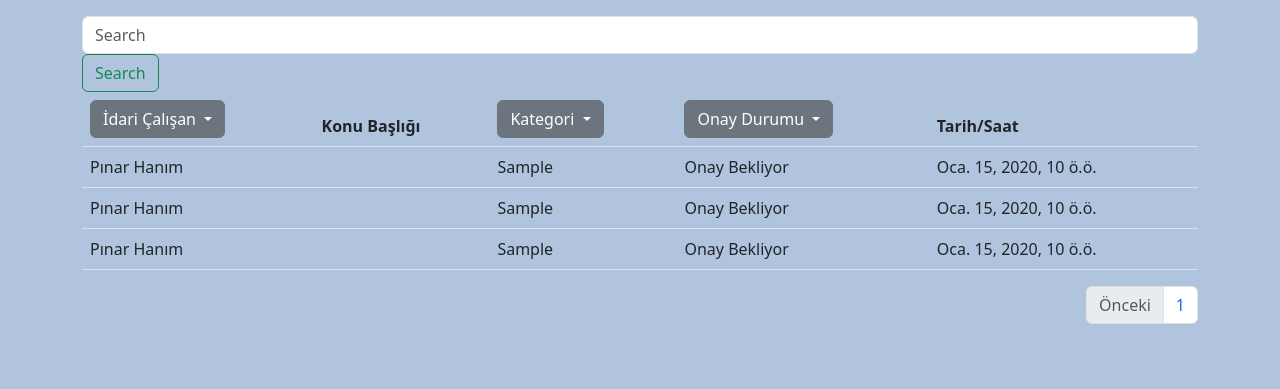
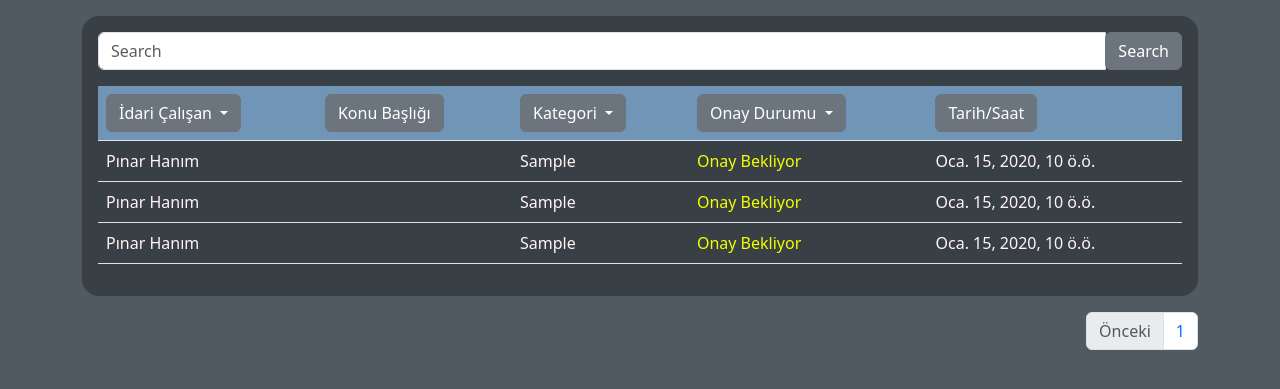
Before and after one commit to aelifdilara/django-FormWebsite, a Django app: page /liste in a window 1280 px wide. Shown: the top 389 px of the page. Run offline with Django 3.2, Linux system fonts and the light colour scheme; tables that the repository leaves empty hold one stand-in row (values such as "Sample post"); some libraries are stand-ins or nearby versions.

Commit message:
liste frontend düzenlemeleri

```diff
--- a/blog/templates/pages/hijyen_yanit.html
+++ b/blog/templates/pages/hijyen_yanit.html
@@ -12,10 +12,10 @@
         {{hijyen_yanit.non_field_errors}}
         {% csrf_token %}
 
-        {{ form|crispy }}
+        {{ hijyen_yanit|crispy }}
 
 
-        <input type="submit" class="btn btn-danger mt-3 mb-3" value="Görevli Ata"/>
+        <input type="submit" class="btn btn-danger mt-3 mb-3" value="Görevli Ata" />
         <input type="submit" class="btn btn-danger mt-3 mb-3" value="Onayla"/>
         <input type="submit" class="btn btn-danger mt-3 mb-3" value="Reddet"/>
     </form>
--- a/blog/templates/pages/liste.html
+++ b/blog/templates/pages/liste.html
@@ -4,10 +4,15 @@
 
 {% block content %}
 
+{% load static %}
+<!DOCTYPE html>
+<html>
+<link rel="stylesheet" href="{% static 'liste.css' %}">
 
-
-<table class="table" >
-    <thead>
+<div class="container p-3 my-3 " style="background: rgba(0, 0, 0, 0.3); border-radius: 17px;">
+<body>
+<table class="table" style="color: #FFF5F5">
+    <thead  style="background-color:#7195B6">
       <tr>
         <th scope="col">
           <button class="btn btn-secondary dropdown-toggle"data-bs-toggle="dropdown" type="button" id="dropdownMenu2" data-toggle="dropdown" aria-haspopup="true" aria-expanded="false">
@@ -18,8 +23,13 @@
           <a class="dropdown-item" href="?sorgu=Bahar Hanım">Bahar Hanım</a>
         </div>
       </th>
-        <th scope="col">Konu Başlığı</th>
-        <th scope="col"><button class="btn btn-secondary dropdown-toggle" type="button" id="dropdownMenu2" data-toggle="dropdown" aria-haspopup="true" aria-expanded="false">
+        <th scope="col">
+        <button class="btn btn-secondary" type="button" >
+          Konu Başlığı
+        </button>
+        </th>
+        <th scope="col">
+          <button class="btn btn-secondary dropdown-toggle" type="button" id="dropdownMenu2" data-toggle="dropdown" aria-haspopup="true" aria-expanded="false">
           Kategori
         </button>
         <div action = "{%url 'liste' %}" class="dropdown-menu" aria-labelledby="dropdownMenu2">
@@ -30,22 +40,31 @@
         <th scope="col"><button class="btn btn-secondary dropdown-toggle" type="button" id="dropdownMenu2" data-toggle="dropdown" aria-haspopup="true" aria-expanded="false">
           Onay Durumu
         </button>
-        <div class="dropdown-menu" aria-labelledby="dropdownMenu2">
-          <a class="dropdown-item" href="?sorgu=Onay Bekliyor">Onay Bekliyor</a>
-          <a class="dropdown-item" href="?sorgu=Onaylandı">Onaylandı</a>
+        <div class="dropdown-menu" aria-labelledby="dropdownMenu2" >
+          <a class="dropdown-item" href="?sorgu=Onay Bekliyor" >Onay Bekliyor</a>
+          <a class="dropdown-item" href="?sorgu=Onaylandı" >Onaylandı</a>
           <a class="dropdown-item" href="?sorgu=Reddedildi">Reddedildi</a>
           <a class="dropdown-item" href="?sorgu=İşlem Yapılıyor">İşlem Yapılıyor</a>
-        </div></th>
-        <th scope="col">Tarih/Saat</th>
+        </div>
+      </th>
+        <th scope="col">
+          <button class="btn btn-secondary" type="button" >
+          Tarih/Saat
+        </button>
+        </th>
       </tr>
+
       <form action="{% url 'liste' %}" class="form-inline my-2 my-lg-0">
-        <input class="form-control mr-sm-2" name="sorgu" type="search" placeholder="Search" aria-label="Search">
-        <button class="btn btn-outline-success my-2 my-sm-0" type="submit" >Search</button>
+        <div class="input-group mb-3">
+          <input class="form-control mr-sm-2" name="sorgu" type="search" placeholder="Search" aria-label="Search" >
+          <div class="input-group-append">
+            <button class="btn btn-secondary" type="submit"  >Search</button>
+          </div>
+        </div>
       </form>
     </thead>
 
     <tbody>
-
         {% for yazi in yazilar %}
         <tr>
           <td>{{yazi.idari_calisan}}</td>
@@ -61,7 +80,18 @@
             {%endif%}
           </td>
           <td>{{yazi.kategori_adi}}</td>
-          <td>{{yazi.islem_durumu}}</td>
+          {%if yazi.islem_durumu == 'Onay Bekliyor'%}
+          <td style="color: rgb(242, 255, 0);">{{yazi.islem_durumu}}</td>
+          {%endif%}
+          {%if yazi.islem_durumu == 'Onaylandı'%}
+          <td style="color: rgb(27, 182, 19); ">{{yazi.islem_durumu}}</td>
+          {%endif%}
+          {%if yazi.islem_durumu == 'Reddedildi'%}
+          <td style="color: rgb(255, 0, 0);">{{yazi.islem_durumu}}</td>
+          {%endif%}
+          {%if yazi.islem_durumu == 'İş Yapılıyor'%}
+          <td style="color: rgb(0, 149, 255);">{{yazi.islem_durumu}}</td>
+          {%endif%}
           <td>{{yazi.olusturulma_tarihi}}</td>
         </tr>
 
@@ -79,7 +109,7 @@
     </tbody>
 
 </table>
-
+</div>
 
 <nav aria-label="Page navigation example">
     <ul class="pagination justify-content-end">
--- a/blog/templates/pages/sarf_malzeme_yanit.html
+++ b/blog/templates/pages/sarf_malzeme_yanit.html
@@ -13,7 +13,7 @@
         {{sarf_yanit.non_field_errors}}
         {% csrf_token %}
 
-        {{ form|crispy }}
+        {{ sarf_yanit|crispy }}
 
         <input type="submit" class="btn btn-danger mt-3 mb-3" value="Onayla" />
         <input type="submit" class="btn btn-danger mt-3 mb-3" value="Reddet"/>
--- a/blog/templates/pages/tasima_yanit.html
+++ b/blog/templates/pages/tasima_yanit.html
@@ -12,7 +12,7 @@
         {{tasima_yanit.non_field_errors}}
         {% csrf_token %}
 
-        {{ form|crispy }}
+        {{ tasima_yanit|crispy }}
 
 
         <input type="submit" class="btn btn-danger mt-3 mb-3" value="Görevli Ata"/>
--- a/templates/base.html
+++ b/templates/base.html
@@ -15,7 +15,7 @@
 
   </head>
 
-  <body style="background-color: #B0C4DE;">
+  <body style="background-color: #505A63;">
     {% if request.user.is_authenticated and request.user.is_staff == False %}
 
     {% include 'components/navbarSunCalisan.html' %}
```
Also changed, not shown: blog/admin.py (+18 -0 lines).
